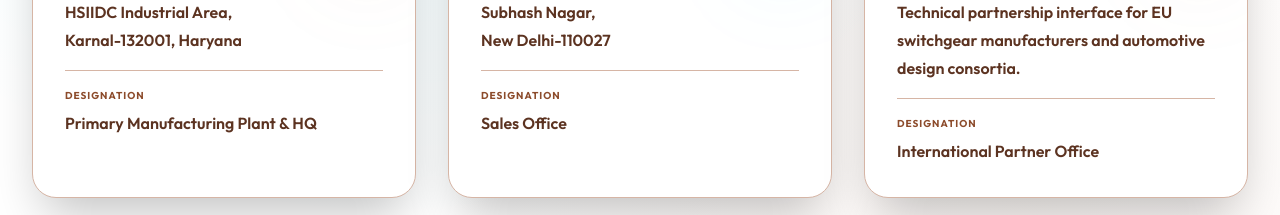
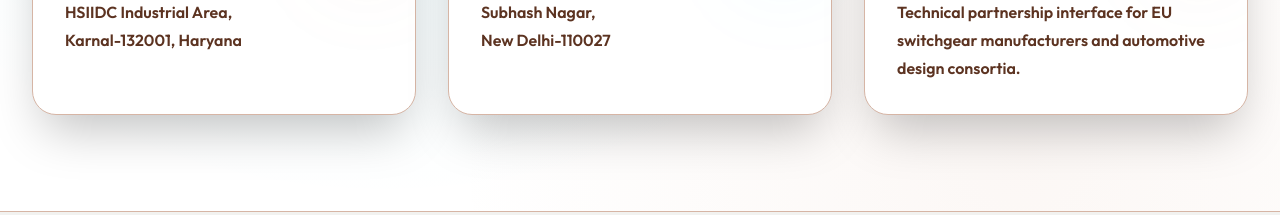
Before and after one commit to bisht845/metalnova, a React (Vite) app: page /contact in a window 1280 px wide. Shown: the part 359-574 px from the top of the page. Built offline with nearby package versions, Linux system fonts and the light colour scheme; no server answers; a web font is replaced by a local one.

Commit message:
update correction

```diff
--- a/src/pages/Contact.jsx
+++ b/src/pages/Contact.jsx
@@ -170,14 +170,14 @@
                 <br />
                 Karnal-132001, Haryana
               </p>
-              <div className="pt-4 border-t border-slate-800/40 mt-4">
+              {/* <div className="pt-4 border-t border-slate-800/40 mt-4">
                 <p className="text-[10px] text-brand-copper0 uppercase tracking-widest font-bold">
                   Designation
                 </p>
                 <p className="text-[16px] font-bold text-brand-copper mt-1">
                   Primary Manufacturing Plant & HQ
                 </p>
-              </div>
+              </div> */}
             </div>
 
             {/* Delhi Office */}
@@ -193,14 +193,14 @@
                 <br />
                 New Delhi-110027
               </p>
-              <div className="pt-4 border-t border-slate-800/40 mt-4">
+              {/* <div className="pt-4 border-t border-slate-800/40 mt-4">
                 <p className="text-[10px] text-brand-copper0 uppercase tracking-widest font-bold">
                   Designation
                 </p>
                 <p className="text-[16px] font-bold text-brand-copper mt-1">
                   Sales Office
                 </p>
-              </div>
+              </div> */}
             </div>
 
             {/* France Contact */}
@@ -228,14 +228,14 @@
                 Technical partnership interface for EU switchgear manufacturers
                 and automotive design consortia.
               </p>
-              <div className="pt-4 border-t border-slate-800/40 mt-4">
+              {/* <div className="pt-4 border-t border-slate-800/40 mt-4">
                 <p className="text-[10px] text-brand-copper0 uppercase tracking-widest font-bold">
                   Designation
                 </p>
                 <p className="text-[16px] font-bold text-brand-copper mt-1">
                   International Partner Office
                 </p>
-              </div>
+              </div> */}
             </div>
           </div>
         </div>
```
